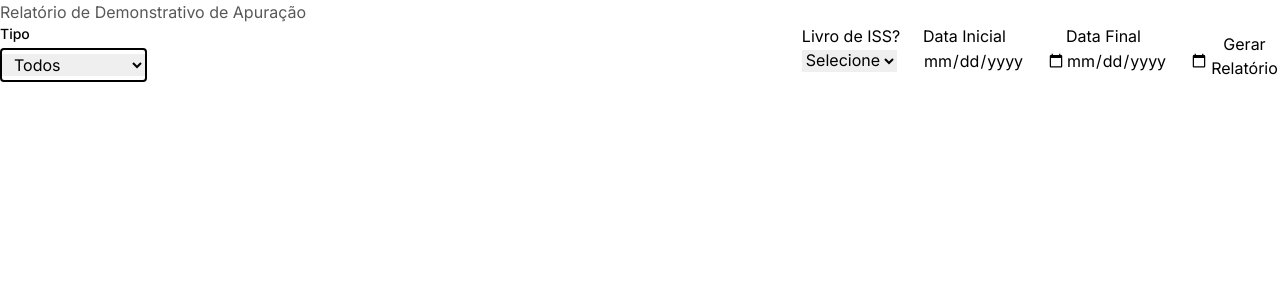
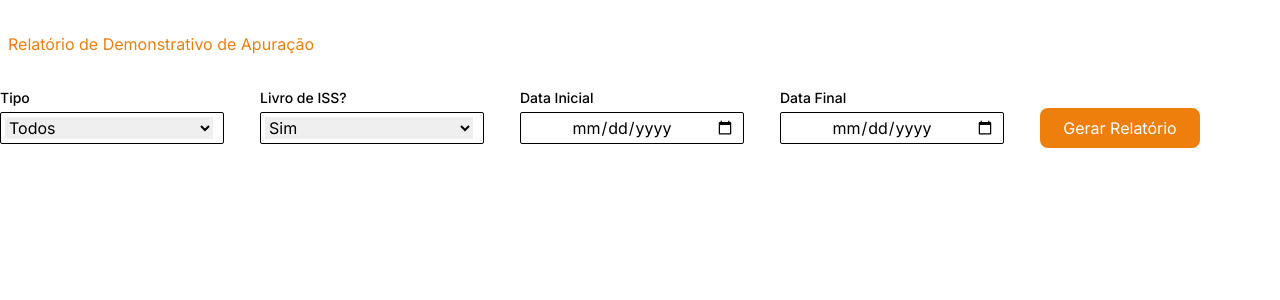
Before and after one commit to luisfelipefr/next-protheus, a Next.js app: page /dashboard in a window 1280 px wide. Shown: the top 300 px of the page. Built offline with nearby package versions, Linux system fonts and the light colour scheme.

Commit message:
add stuffs

```diff
--- a/src/app/dashboard/page.tsx
+++ b/src/app/dashboard/page.tsx
@@ -1,53 +1,94 @@
 import React from 'react'
 export default function Page() {
   return (
-    <main>
-      <h1 className="text-font-primary">
+    <main className="max-w-screen-xl my-0 mx-auto">
+      <h1 className="text-font-primary my-8 text-label mx-2 text-label-primary">
         Relatório de Demonstrativo de Apuração
       </h1>
-      <form action="" className="flex justify-between text-black">
-        <div className="w-full w-64">
+      <form action="" className="flex text-black min-w-80 justify-center">
+        <div className="flex justify-between text-black min-w-80 gap-9">
+          <div>
             <label
               htmlFor="type"
-            className="block text-sm text-font-secondary font-medium text-slate-700 mb-1 "
+              className="block text-sm text-font-secondary font-medium text-slate-700 mb-1"
             >
               Tipo
             </label>
-          <div className="inline-block overflow-hidden border-2 rounded text-center">
+            <div className="inline-block overflow-hidden rounded-sm border w-56">
               <select
                 id="type"
                 name="type"
                 required
-              className="mt-1 mb-1  pl-2 pr-10 border-0 outline-none"
+                className=" m-1 border-0 outline-none cursor-pointer w-52"
               >
                 <option value="" disabled>
                   Selecione
                 </option>
-              <option value="all" className="text-label">
-                Todos
-              </option>
+                <option value="all">Todos</option>
                 <option value="intern">Interno</option>
                 <option value="external">Externo</option>
               </select>
             </div>
           </div>
           <div>
-          <label htmlFor="library">Livro de ISS?</label>
-          <select id="library" name="library" required>
-            <option value="">Selecione</option>
+            <label
+              htmlFor="library"
+              className="block text-sm text-font-secondary font-medium text-slate-700 mb-1"
+            >
+              Livro de ISS?
+            </label>
+            <div className="inline-block overflow-hidden rounded-sm border w-56">
+              <select
+                id="library"
+                name="library"
+                required
+                className="m-1 border-0 outline-none cursor-pointer w-52"
+              >
+                <option value="" disabled>
+                  Selecione
+                </option>
                 <option value="yes">Sim</option>
                 <option value="no">Não</option>
               </select>
             </div>
-        <div>
-          <label htmlFor="monthInitial">Data Inicial</label>
-          <input type="date" id="monthInitial" name="monthInitial" required />
           </div>
           <div>
-          <label htmlFor="monthFinish">Data Final</label>
-          <input type="date" id="monthFinish" name="monthFinish" required />
+            <label
+              htmlFor="monthInitial"
+              className="block text-sm text-font-secondary font-medium text-slate-700 mb-1"
+            >
+              Data Inicial
+            </label>
+            <input
+              type="date"
+              id="monthInitial"
+              name="monthInitial"
+              required
+              className="rounded-sm border text-center py-0.5 cursor-pointer w-56 p-2"
+            />
           </div>
-        <button type="submit">Gerar Relatório</button>
+          <div>
+            <label
+              htmlFor="monthFinish"
+              className="block text-sm text-font-secondary font-medium text-slate-700 mb-1"
+            >
+              Data Final
+            </label>
+            <input
+              type="date"
+              id="monthFinish"
+              name="monthFinish"
+              required
+              className="rounded-sm text-center border py-0.5 cursor-pointer w-56 p-2"
+            />
+          </div>
+        </div>
+        <button
+          type="submit"
+          className="border-0 rounded-lg p-2 w-px-24 flex-none w-40 h-10 mx-20 my-5 mx-10 bg-label-primary hover:bg-label-hover"
+        >
+          <span className="text-font-balance">Gerar Relatório</span>
+        </button>
       </form>
     </main>
   )
--- a/tailwind.config.ts
+++ b/tailwind.config.ts
@@ -21,7 +21,10 @@ const config: Config = {
         tertiary: '#676262',
         balance: '#FFFFFF',
       },
-      label: '#EF7F0D',
+      label: {
+        primary: '#EF7F0D',
+        hover: '#AC5B09',
+      },
     },
   },
   plugins: [],
```
Lines whose indentation alone changed are shown as unchanged.
